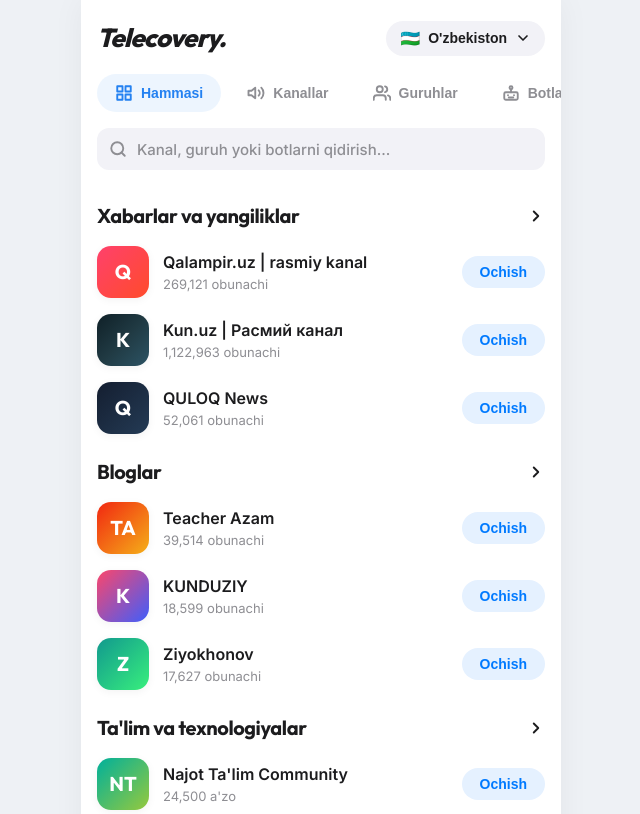
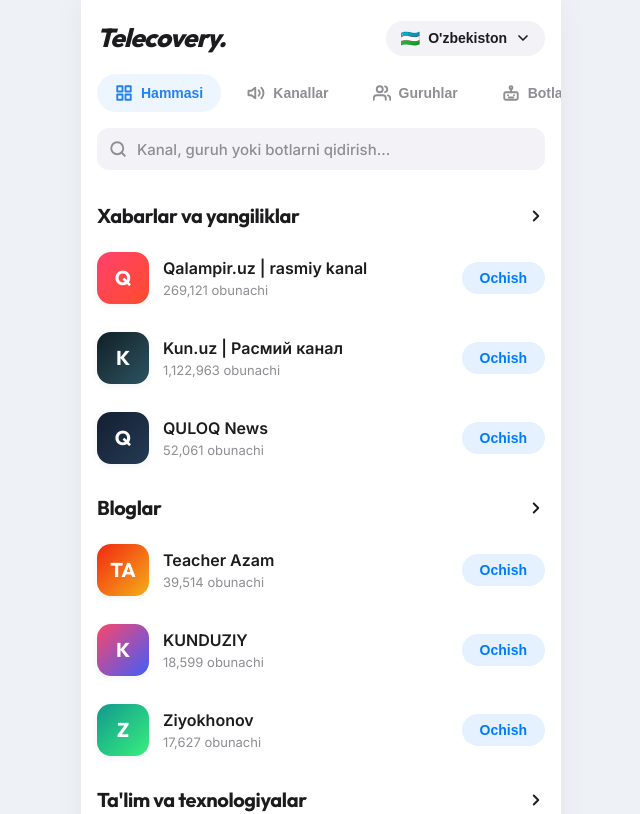
Before and after one commit to tadqiqotchilar/Telecovery, a React (Vite) app: page / in a window 1280 px wide. Shown: the top 814 px of the page, without its empty margins (319-959 px from the left). Built offline with nearby package versions, Linux system fonts and the light colour scheme.

Commit message:
Karta bosilganda ichiga kiradigan va Ochish tugmasi havola ochadigan qilindi

```diff
--- a/src/App.jsx
+++ b/src/App.jsx
@@ -146,7 +146,8 @@
             <main className="app-content">
               <ChannelList
                 items={filteredItems}
-                onOpen={(item) => setSelectedItem(item)}
+                onItemClick={(item) => setSelectedItem(item)}
+                onOpenClick={handleOpenItem}
               />
             </main>
           </>
--- a/src/components/ChannelList.jsx
+++ b/src/components/ChannelList.jsx
@@ -1,6 +1,6 @@
 import React from 'react';
 
-const ChannelList = ({ items, onOpen }) => {
+const ChannelList = ({ items, onItemClick, onOpenClick }) => {
   if (items.length === 0) {
     return (
       <div className="empty-state">
@@ -47,7 +47,11 @@
           {/* List of items in this category */}
           <div className="category-items">
             {categoryItems.map((item) => (
-              <div key={item.id} className="list-item">
+              <div
+                key={item.id}
+                className="list-item"
+                onClick={() => onItemClick(item)}
+              >
                 <div className="item-avatar-container">
                   <div
                     className="item-avatar"
@@ -63,7 +67,13 @@
                 </div>
 
                 <div className="item-action">
-                  <button className="open-action-btn" onClick={() => onOpen(item)}>
+                  <button
+                    className="open-action-btn"
+                    onClick={(e) => {
+                      e.stopPropagation();
+                      onOpenClick(item);
+                    }}
+                  >
                     Ochish
                   </button>
                 </div>
--- a/src/index.css
+++ b/src/index.css
@@ -268,6 +268,15 @@
   display: flex;
   align-items: center;
   transition: var(--transition-fast);
+  cursor: pointer;
+  user-select: none;
+  border-radius: 12px;
+  padding: 6px 8px;
+  margin: 0 -8px;
+}
+
+.list-item:active {
+  background-color: rgba(0, 0, 0, 0.035);
 }
 
 .item-avatar-container {
```
